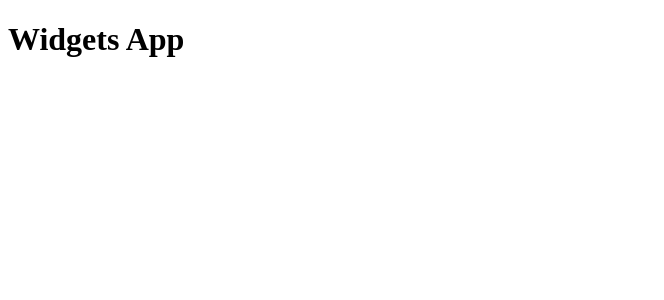
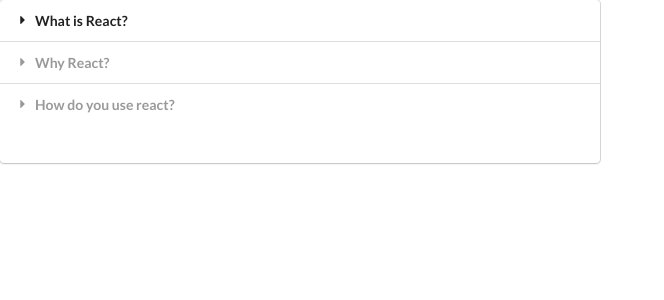
Before and after one commit to reinhartbuit/React-Widgets, a React (Create React App) app: page / in a window 1280 px wide. Shown: the top 300 px of the page, without its empty margins (0-664 px from the left). Built offline with nearby package versions, Linux system fonts and the light colour scheme.

Commit message:
Build Accordion Functional component

```diff
--- a/public/index.html
+++ b/public/index.html
@@ -14,6 +14,10 @@
       manifest.json provides metadata used when your web app is installed on a
       user's mobile device or desktop. See https://developers.google.com/web/fundamentals/web-app-manifest/
     -->
+    <link
+      rel="stylesheet"
+      href="https://cdnjs.cloudflare.com/ajax/libs/semantic-ui/2.4.1/semantic.min.css"
+    />
     <link rel="manifest" href="%PUBLIC_URL%/manifest.json" />
     <!--
       Notice the use of %PUBLIC_URL% in the tags above.
--- a/src/App.js
+++ b/src/App.js
@@ -1,5 +1,25 @@
 import React from 'react';
+import Accordion from './components/Accordion';
+
+const items = [
+  {
+    title: 'What is React?',
+    content: 'React is a JS FE Framework',
+  },
+  {
+    title: 'Why React?',
+    content: 'React is cool',
+  },
+  {
+    title: 'How do you use react?',
+    content: 'You use components',
+  },
+];
 
 export default () => {
-  return <h1>Widgets App</h1>;
+  return (
+    <div>
+      <Accordion items={items}></Accordion>
+    </div>
+  );
 };
--- /dev/null
+++ b/src/components/Accordion.js
@@ -0,0 +1,32 @@
+import React, { useState } from 'react';
+
+const Accordion = ({ items }) => {
+  const [activeIndex, setActiveIndex] = useState(null);
+
+  const onTitleClick = (index) => {
+    setActiveIndex(index);
+  };
+
+  const renderedItems = items.map((item, index) => {
+    const active = index === activeIndex ? 'active' : '';
+    return (
+      <React.Fragment key={item.title}>
+        <div onClick={() => onTitleClick(index)} className={`title ${active}`}>
+          <i className="dropdown icon"></i>
+          {item.title}
+        </div>
+        <div className={`content ${active}`}>
+          <p>{item.content}</p>
+        </div>
+      </React.Fragment>
+    );
+  });
+
+  return (
+    <div className="ui styled accordion">
+      {renderedItems} <h1></h1>
+    </div>
+  );
+};
+
+export default Accordion;
```
